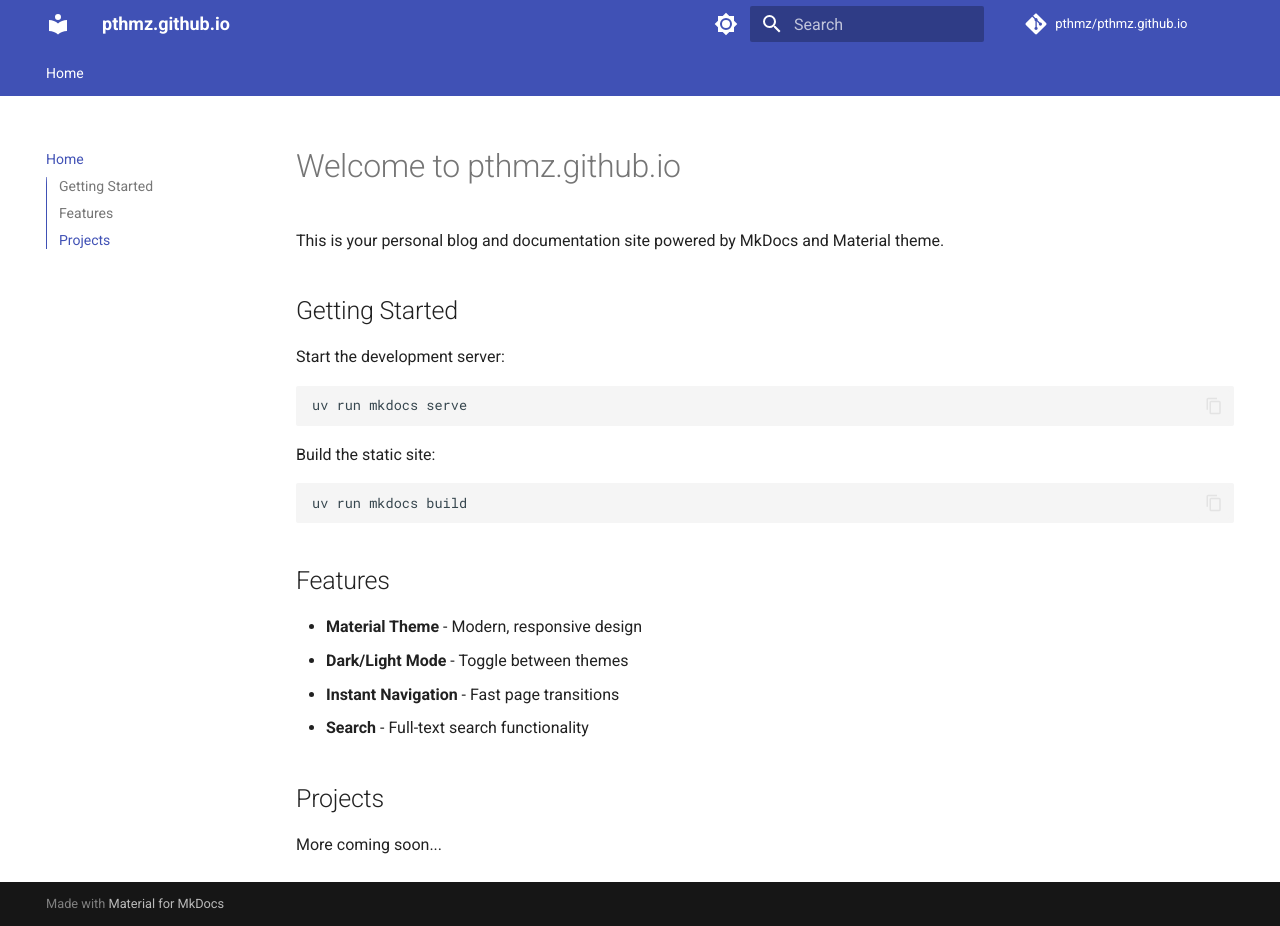
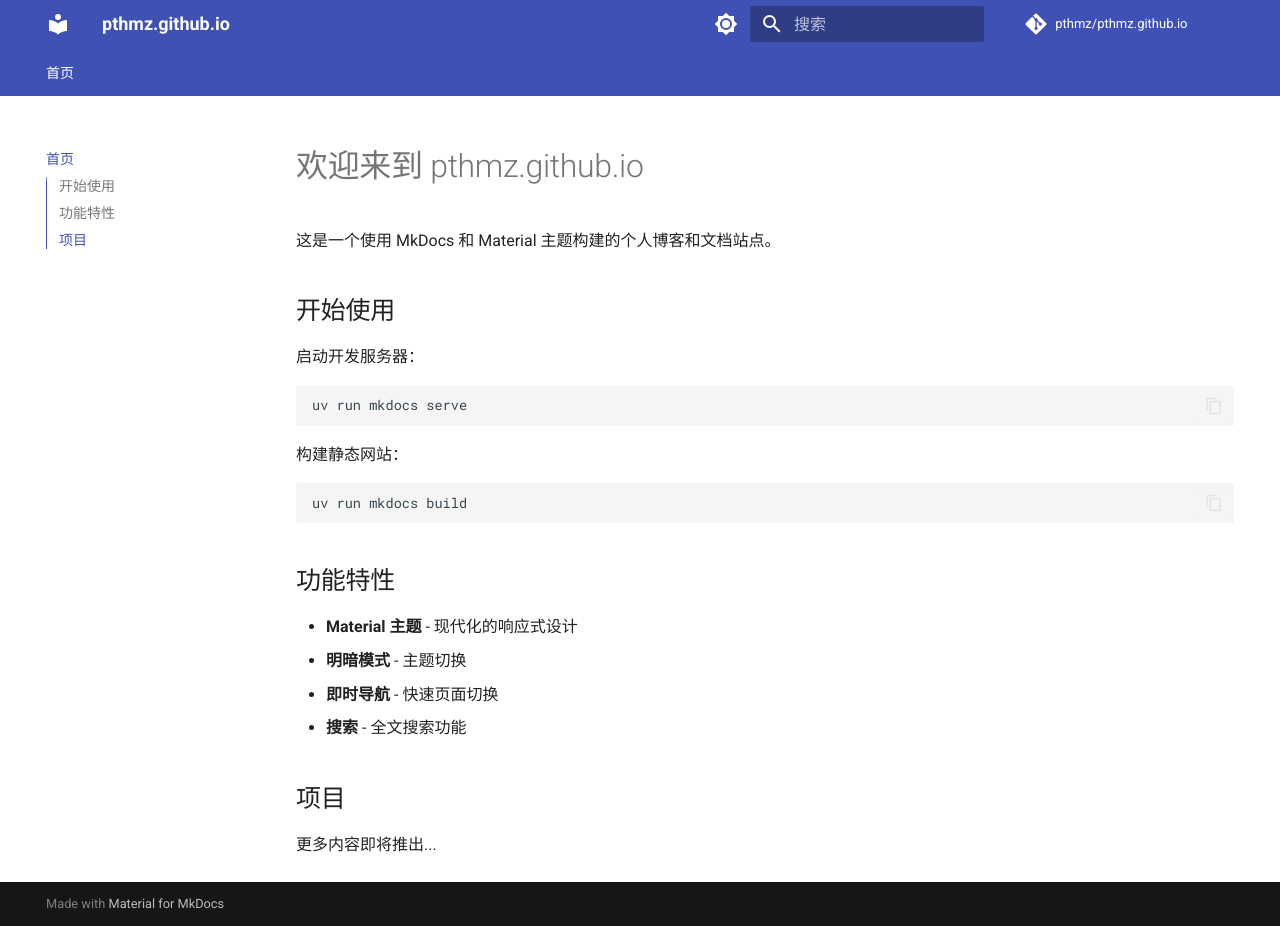
Before and after one commit to pthmz/pthmz.github.io, an MkDocs documentation site: the page built from docs/index.md, in a window 1280 px wide and 926 px high. Built offline with MkDocs 1.6.1 and Material for MkDocs 9.7.7, drawn with Linux system fonts in a browser that asks for light colours; comment, search, counter and statistics services are not loaded.

Commit message:
Switch site to Simplified Chinese

````diff
--- a/docs/index.md
+++ b/docs/index.md
@@ -1,28 +1,28 @@
-# Welcome to pthmz.github.io
+# 欢迎来到 pthmz.github.io
 
-This is your personal blog and documentation site powered by MkDocs and Material theme.
+这是一个使用 MkDocs 和 Material 主题构建的个人博客和文档站点。
 
-## Getting Started
+## 开始使用
 
-Start the development server:
+启动开发服务器：
 
 ```bash
 uv run mkdocs serve
 ```
 
-Build the static site:
+构建静态网站：
 
 ```bash
 uv run mkdocs build
 ```
 
-## Features
+## 功能特性
 
-- **Material Theme** - Modern, responsive design
-- **Dark/Light Mode** - Toggle between themes
-- **Instant Navigation** - Fast page transitions
-- **Search** - Full-text search functionality
+- **Material 主题** - 现代化的响应式设计
+- **明暗模式** - 主题切换
+- **即时导航** - 快速页面切换
+- **搜索** - 全文搜索功能
 
-## Projects
+## 项目
 
-More coming soon...
+更多内容即将推出...
--- a/mkdocs.yml
+++ b/mkdocs.yml
@@ -1,29 +1,30 @@
 site_name: pthmz.github.io
 site_url: https://pthmz.github.io
 site_author: pthmz
-site_description: Personal blog and documentation
+site_description: 个人博客和文档
 
 repo_name: pthmz/pthmz.github.io
 repo_url: https://github.com/pthmz/pthmz.github.io
 
 nav:
-  - Home: index.md
+  - 首页: index.md
 
 theme:
   name: material
+  language: zh
   palette:
     - scheme: default
       primary: indigo
       accent: indigo
       toggle:
         icon: material/brightness-7
-        name: Switch to dark mode
+        name: 切换到暗色模式
     - scheme: slate
       primary: indigo
       accent: indigo
       toggle:
         icon: material/brightness-4
-        name: Switch to light mode
+        name: 切换到亮色模式
   features:
     - navigation.instant
     - navigation.tracking
````
